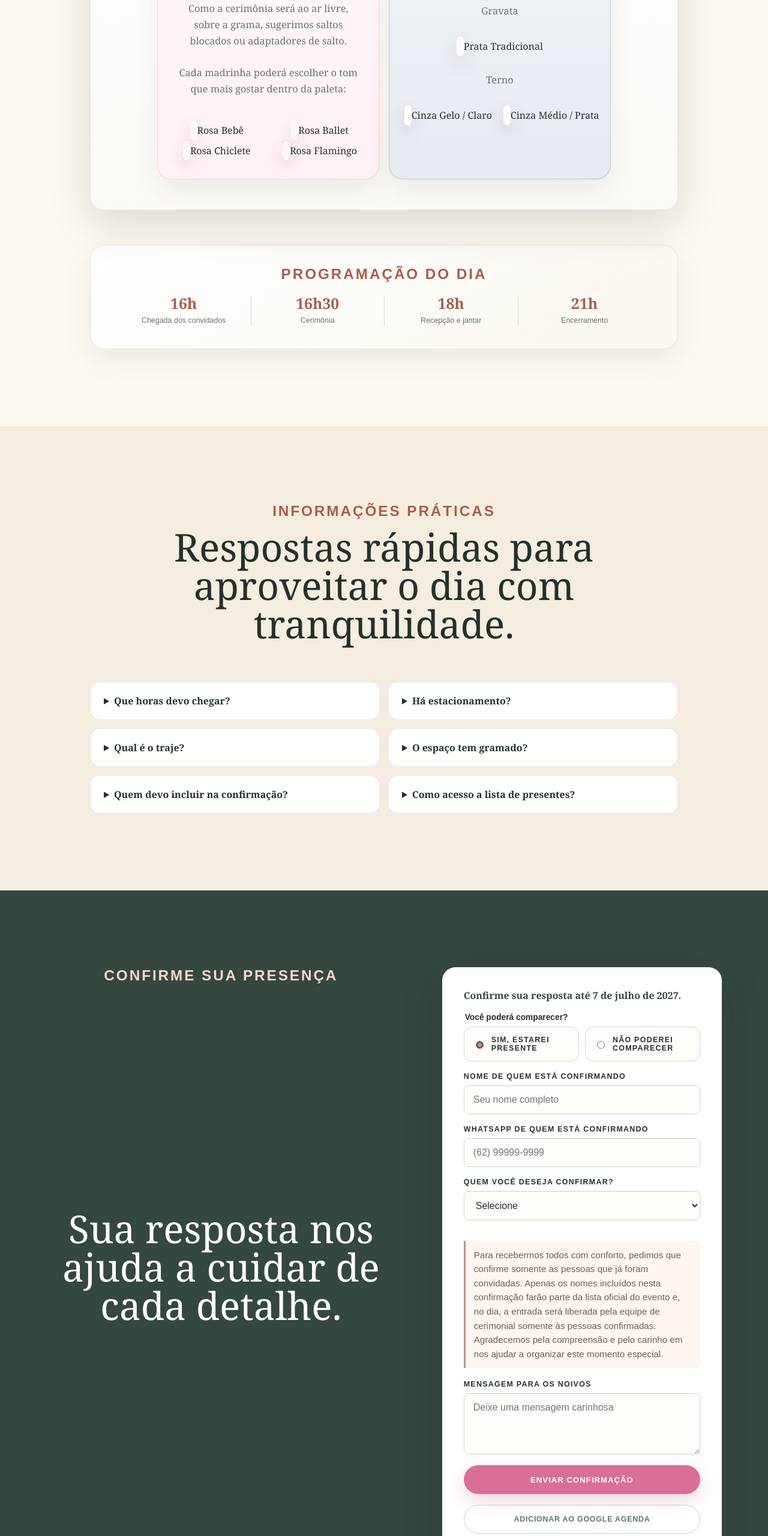
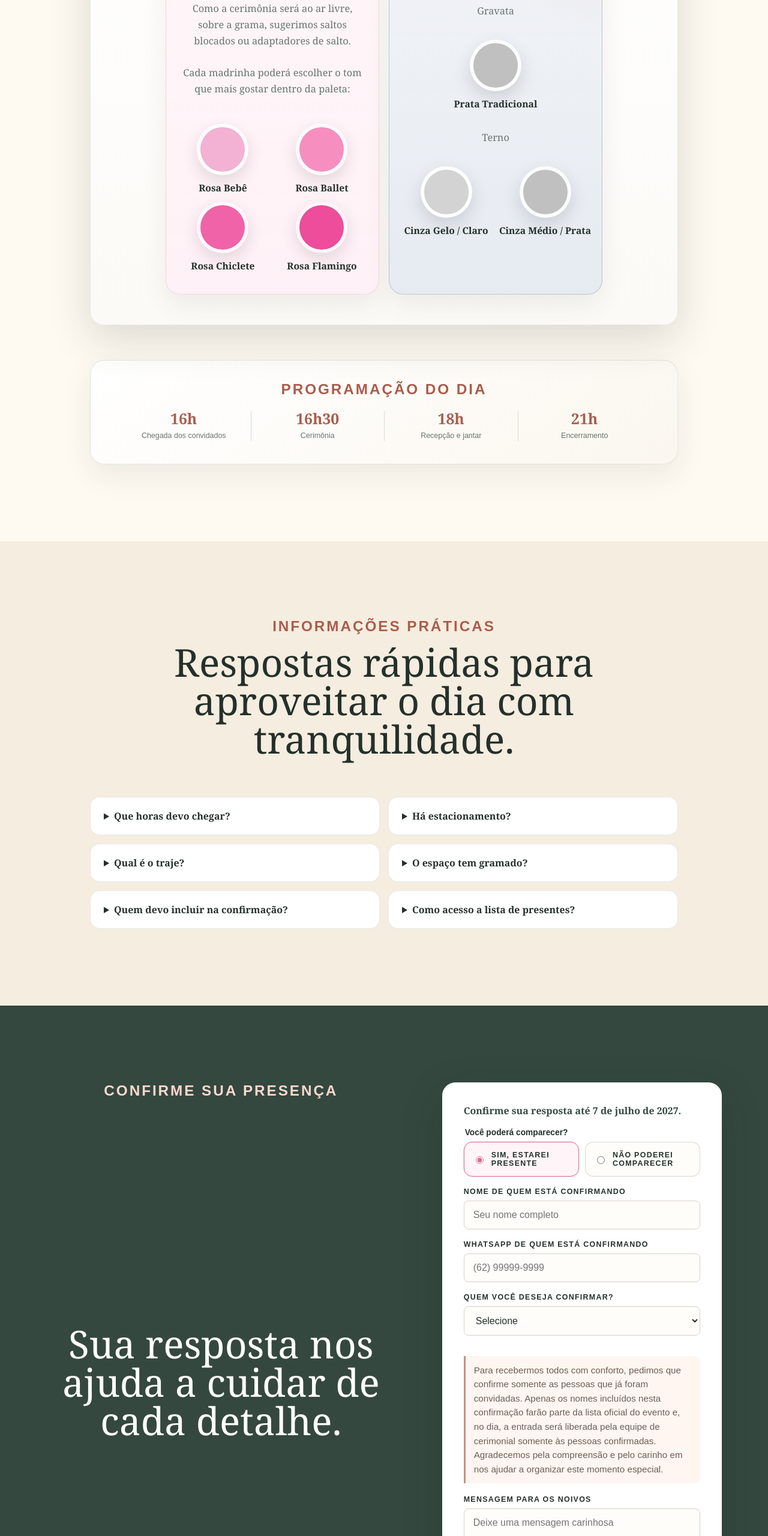
Before and after one commit to matheussep17/Casamento, a plain HTML site: page casamento/index.html in a window 1280 px wide. Shown: the part 4309-6869 px from the top of the page at 60% size. Drawn offline with Linux system fonts and the light colour scheme.

Commit message:
mudei tudo

```diff
--- a/casamento/index.html
+++ b/casamento/index.html
@@ -42,7 +42,7 @@
       }
     </script>
     <link rel="icon" href="favicon-casamento.svg" type="image/svg+xml" />
-    <link rel="stylesheet" href="styles.css?v=site-refactor-1" />
+    <link rel="stylesheet" href="styles.css?v=site-refactor-2" />
   </head>
   <body
     data-whatsapp="5562992304054"
@@ -319,15 +319,16 @@
             momento especial.
           </p>
           <label>
-            Mensagem para os noivos
+            <span data-message-label>Mensagem para os noivos</span>
             <textarea
               name="mensagem"
               rows="4"
               placeholder="Deixe uma mensagem carinhosa"
+              data-message-input
             ></textarea>
           </label>
           <button class="button primary presence-button" type="submit">Enviar confirmação</button>
-          <button class="button calendar-button" type="button">Adicionar ao Google Agenda</button>
+          <button class="button calendar-button" type="button" data-attending-action>Adicionar ao Google Agenda</button>
           <p class="form-status" role="status" aria-live="polite"></p>
         </form>
       </section>
@@ -413,6 +414,6 @@
       </button>
     </dialog>
 
-    <script src="script.js?v=site-refactor-1"></script>
+    <script src="script.js?v=site-refactor-2"></script>
   </body>
 </html>
--- a/casamento/script.js
+++ b/casamento/script.js
@@ -38,6 +38,11 @@ const updateAttendanceFields = () => {
   if (!form || !guestsSelect) return;
   const attending = form.elements.presenca?.value !== "nao";
   form.querySelectorAll("[data-attending-field]").forEach((node) => { node.hidden = !attending; });
+  form.querySelectorAll("[data-attending-action]").forEach((node) => { node.hidden = !attending; });
+  const messageLabel = form.querySelector("[data-message-label]");
+  const messageInput = form.querySelector("[data-message-input]");
+  if (messageLabel) messageLabel.textContent = attending ? "Mensagem para os noivos" : "Se quiser, conte o motivo de não poder ir";
+  if (messageInput) messageInput.placeholder = attending ? "Deixe uma mensagem carinhosa" : "Conte brevemente o motivo (opcional)";
   guestsSelect.required = attending;
   if (!attending) { guestsSelect.value = ""; guestList?.replaceChildren(); }
 };
@@ -68,7 +73,7 @@ const submitRsvp = (event) => {
   const lines = attendance === "sim"
     ? [`Oi! Aqui é ${responsible}.`, `WhatsApp para contato: ${phone}.`, `Confirmo presença no casamento para ${people.length} pessoa(s):`, ...people.map((name, index) => `${index + 1}. ${name}`)]
     : [`Oi! Aqui é ${responsible}.`, `WhatsApp para contato: ${phone}.`, "Infelizmente não poderei comparecer ao casamento."];
-  if (message) lines.push(`Mensagem: ${message}`);
+  if (message) lines.push(`${attendance === "sim" ? "Mensagem" : "Motivo"}: ${message}`);
   sendRsvp({ people, responsible, phone, message, attendance });
   const status = form.querySelector(".form-status");
   if (status) status.textContent = "Abrindo o WhatsApp para você concluir a confirmação…";
--- a/casamento/styles.css
+++ b/casamento/styles.css
@@ -438,7 +438,13 @@ h3 {
 
 .attendance-choice input {
   width: auto;
-  accent-color: var(--rose);
+  accent-color: #d96f96;
+}
+
+.attendance-choice label:has(input:checked) {
+  border-color: #d96f96;
+  background: #fff5f9;
+  box-shadow: 0 0 0 1px rgba(217, 111, 150, 0.18);
 }
 
 .rsvp-deadline {
@@ -649,6 +655,18 @@ h3 {
   justify-items: center;
   justify-content: center;
   width: 100%;
+}
+
+.color-list--cards > li {
+  display: flex;
+  flex-direction: column;
+  align-items: center;
+  justify-content: center;
+  gap: 10px;
+  min-width: 0;
+  color: var(--ink);
+  font-size: 0.98rem;
+  font-weight: 600;
 }
 
 .color-item {
```
